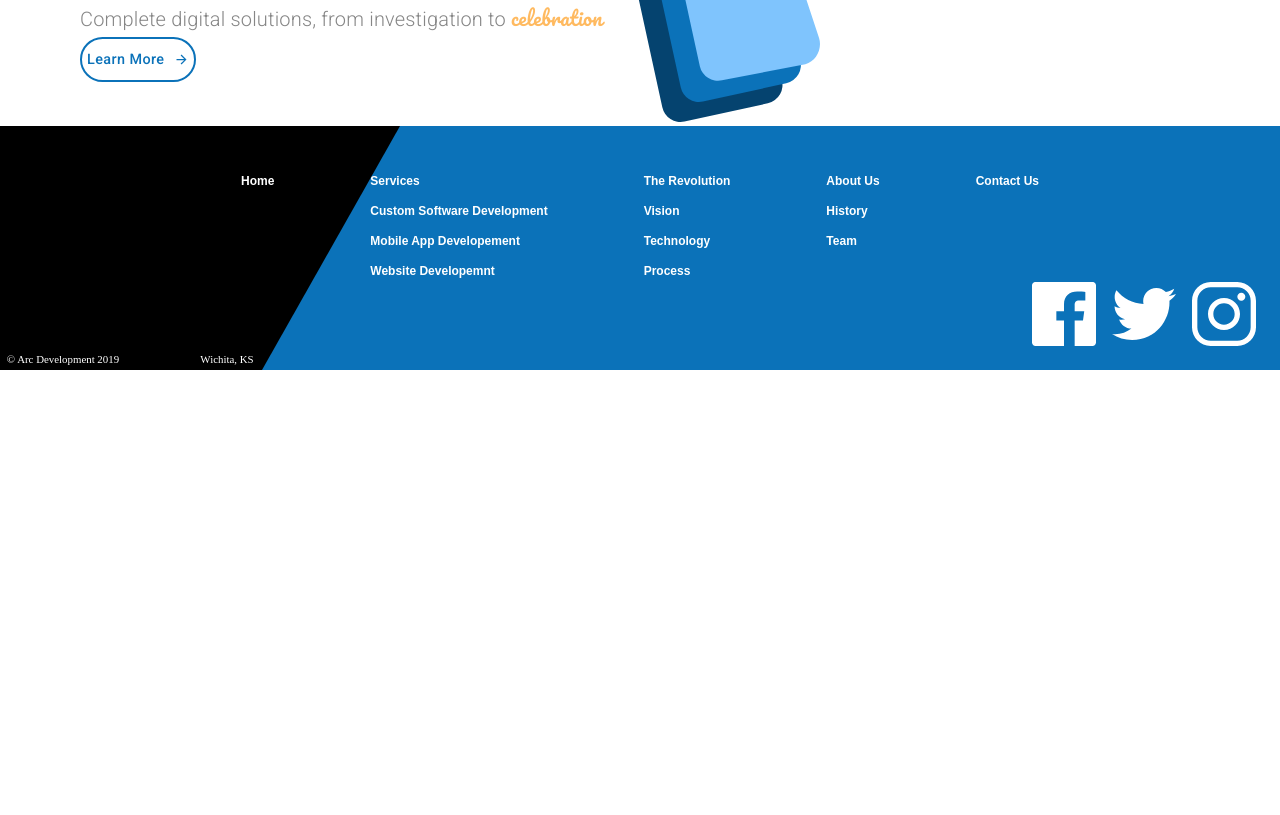
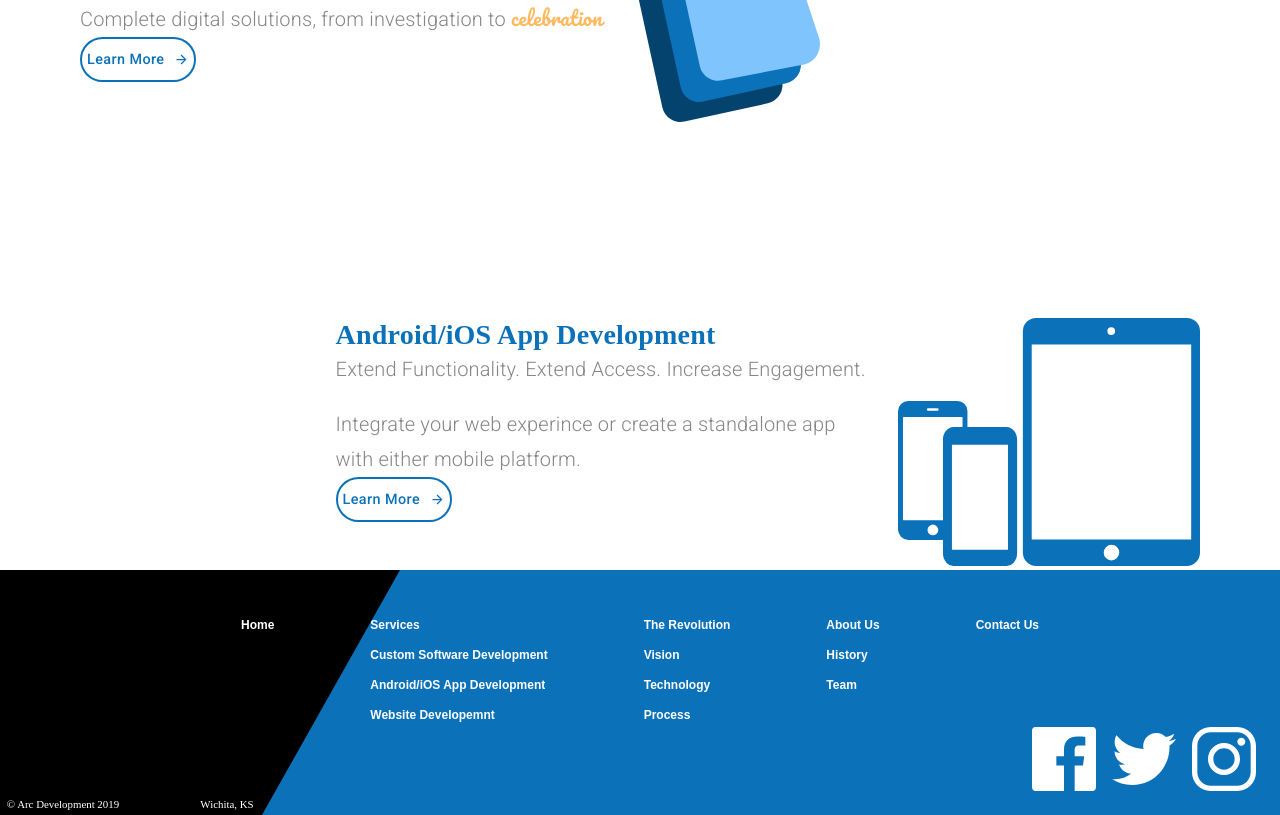
Before and after one commit to arunsinghsnd/NativeCodeLab, a React (Create React App) app: page / in a window 1280 px wide. Shown: the part 880-1695 px from the top of the page. Before the commit the page ends 1250 px from the top, so only its background shows below. Built offline with nearby package versions, Linux system fonts and the light colour scheme.

Commit message:
created the android and ios block

```diff
--- a/src/components/LandingPage.js
+++ b/src/components/LandingPage.js
@@ -12,6 +12,7 @@ import {
 import animationData from "../animations/landinganimation/data";
 import ButtonArrow from "../components/ui/ButtonArrow";
 import customSoftware from "../assets/Custom Software Icon.svg";
+import mobileAppsIcon from "../assets/mobileIcon.svg";
 
 const useStyle = makeStyles(theme => ({
   animation: {
@@ -188,6 +189,46 @@ const LandingPage = () => {
         </Grid>
       </Grid>
       {/*-----Services Block End-------*/}
+      {/*-----Android/iOS App  Block Start-------*/}
+      <Grid item>
+        <Grid
+          container
+          direction="row"
+          justifyContent={matchesSM ? "center" : "flex-end"}
+          className={classes.serviceContainer}
+        >
+          <Grid
+            itme
+            style={{
+              textAlign: matchesSM ? "center" : undefined,
+            }}
+          >
+            <Typography variant="h4">Android/iOS App Development</Typography>
+            <Typography variant="subtitle1" className={classes.subtitle}>
+              Extend Functionality. Extend Access. Increase Engagement.
+            </Typography>
+            <Typography variant="subtitle1">
+              Integrate your web experince or create a standalone app{matchesSM ?  null : <br/>} with either mobile platform.
+            </Typography>
+            <Button variant="outlined" className={classes.learnButton}>
+              <span style={{ marginRight: 10 }}>Learn More</span>
+              <ButtonArrow
+                height={15}
+                width={15}
+                fill={theme.palette.common.blue}
+              />
+            </Button>
+          </Grid>
+          <Grid item style={{ marginRight: matchesSM ? 0 : "5em",}}>
+            <img
+              className={classes.icon}
+              alt="Android/iOS App Development icon"
+              src={mobileAppsIcon}
+            />
+          </Grid>
+        </Grid>
+      </Grid>
+      {/*-----Services Block End-------*/}
     </Grid>
   );
 };
--- a/src/components/ui/Footer.js
+++ b/src/components/ui/Footer.js
@@ -115,7 +115,7 @@ const Footer = props => {
                   }}
                   className={classes.link}
                 >
-                  Mobile App Developement
+                 Android/iOS App Development
                 </Grid>
                 <Grid
                   item
--- a/src/components/ui/Header.js
+++ b/src/components/ui/Header.js
@@ -157,7 +157,7 @@ const Header = props => {
       selectedIndex: 1,
     },
     {
-      name: "Mobile App Development",
+      name: "Android/iOS App Development",
       link: "/mobileapps",
       activeIndex: 1,
       selectedIndex: 2,
```
